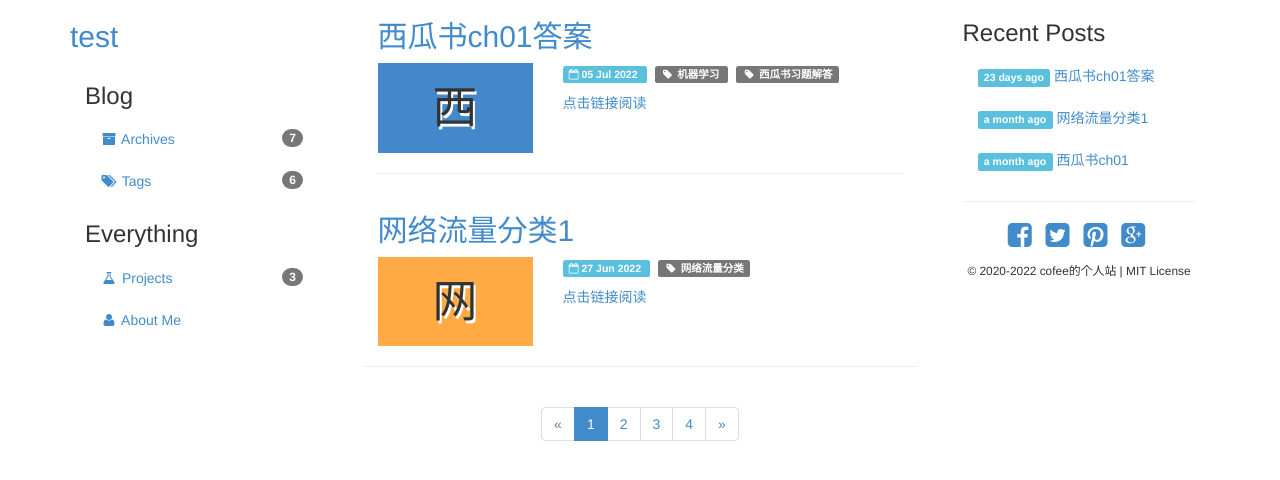
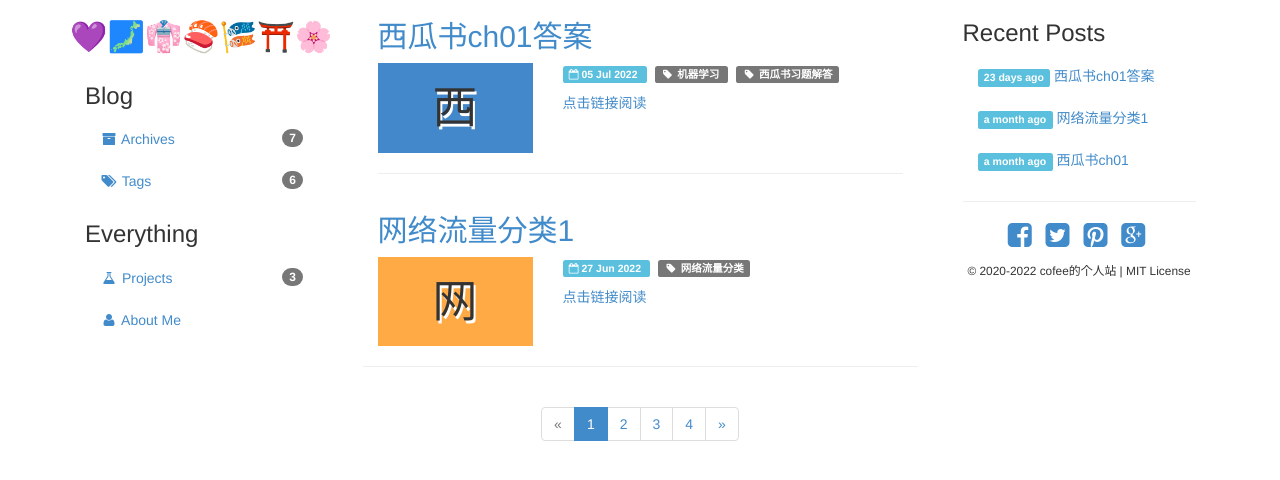
Before and after one commit to blog666/blog666.github.io, a Jekyll site: the page built from index.html, in a window 1280 px wide. Shown: the top 480 px of the page. Built offline with Jekyll 4.4.1, drawn with Linux system fonts in a browser that asks for light colours; the list of posts is cut into pages by our own code.

Commit message:
2022728-1

```diff
--- a/_config.yml
+++ b/_config.yml
@@ -1,6 +1,6 @@
 # user variables, change this to make custom site.
 
-name: test
+name: 💜🗾👘🍣🎏⛩️🌸
 desc: Yet another simple theme for Jekyll.
 author:
   name: cofee的个人站
```
